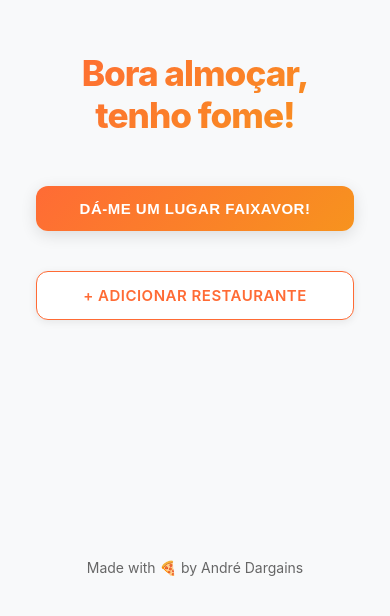
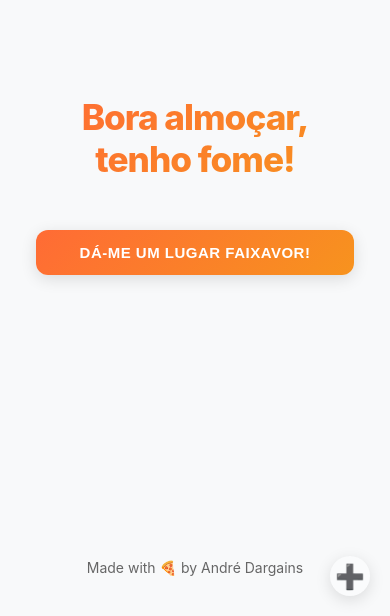
Before and after one commit to dargains/where-to-eat, a Next.js app: page / in a window 390 px wide. Shown: the part 228-844 px from the top of the page. Built offline with nearby package versions, Linux system fonts and the light colour scheme.

Commit message:
add button

```diff
--- a/components/LunchSuggester.module.css
+++ b/components/LunchSuggester.module.css
@@ -79,7 +79,7 @@
   position: absolute;
   top: 20px;
   right: 20px;
-  padding: 14px 32px;
+  padding: 8px 16px;
   font-size: 0.75rem;
   font-weight: 600;
   background-color: var(--color-text-white);
@@ -153,6 +153,10 @@
   color: var(--color-primary-dark);
 }
 
+.addLinkMobile {
+  display: none;
+}
+
 .footer {
   font-size: 0.875rem;
   color: #666;
@@ -211,12 +215,31 @@
     width: 100%;
   }
 
-  .button,
-  .addLink {
+  .button {
     position: static;
     width: 100%;
     padding: 14px 24px;
     font-size: 15px;
+  }
+
+  .addLink {
+    display: none;
+  }
+
+  .addLinkMobile {
+    width: 40px;
+    height: 40px;
+    background-color: var(--color-bg-card);
+    box-shadow: var(--shadow-md);
+    border-radius: 50%;
+    display: flex;
+    align-items: center;
+    justify-content: center;
+    font-size: 24px;
+    color: var(--color-text-white);
+    position: fixed;
+    bottom: 20px;
+    right: 20px;
   }
 
   .resultCard {
--- a/components/LunchSuggester.tsx
+++ b/components/LunchSuggester.tsx
@@ -93,6 +93,9 @@ export default function LunchSuggester() {
           + Adicionar restaurante
         </Link>
       </div>
+      <Link href="/add-place" className={styles.addLinkMobile}>
+        ➕
+      </Link>
       <footer className={styles.footer}>
         Made with 🍕 by André Dargains
       </footer>
```
